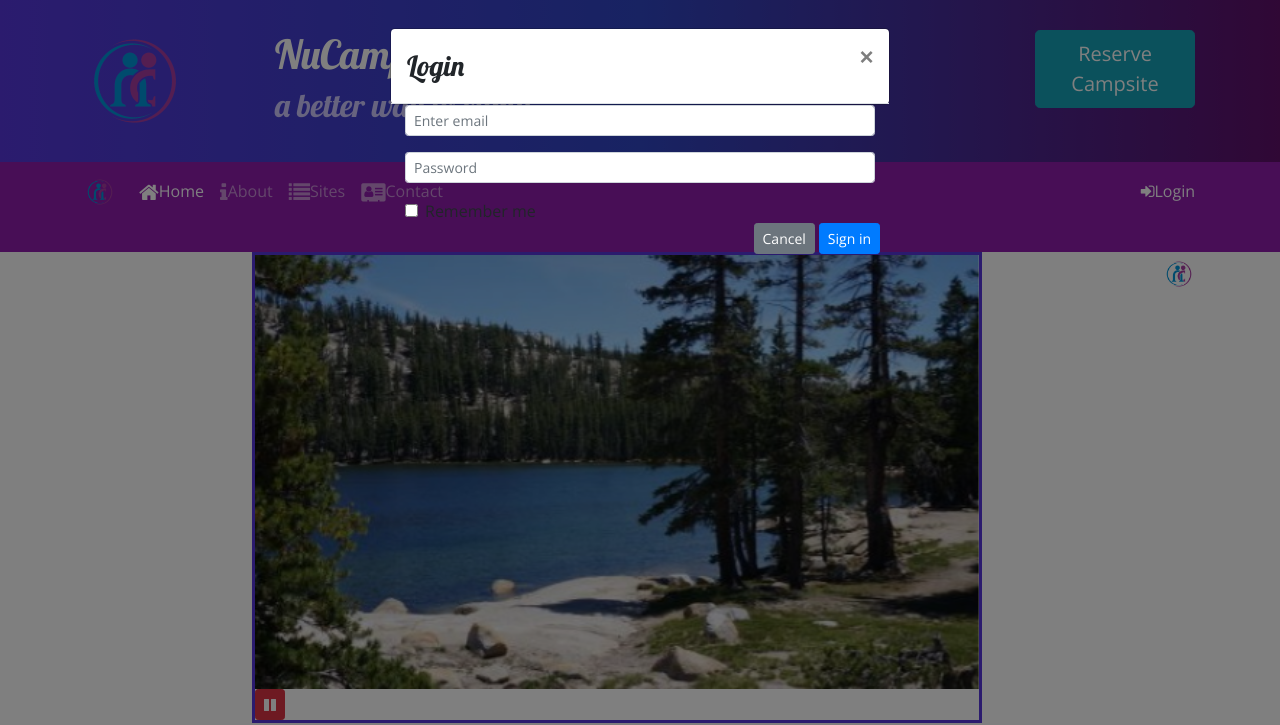
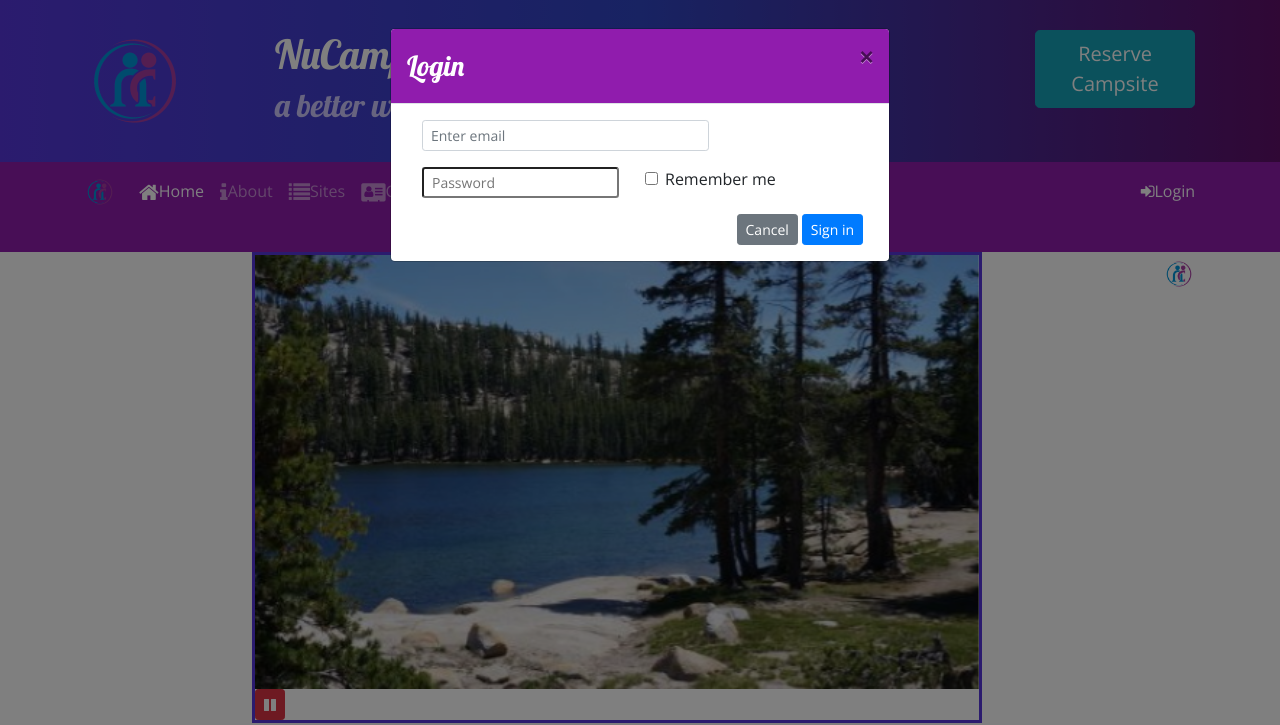
Before and after one commit to jpkas/nucampsite, a website: page index.html in a window 1280 px wide. Both pictures are taken after a click on the button "Login". Shown: the top 725 px of the page. Drawn offline with nearby package versions, Linux system fonts and the light colour scheme.

Commit message:
Week 4 Assignment finished

```diff
--- a/css/styles.scss
+++ b/css/styles.scss
@@ -53,3 +53,9 @@ header {
         color: white;
     }
 }
+#loginModal {
+    .modal-header {
+        background-color:$color-mid;
+        color: white;
+    }
+}
--- a/index.html
+++ b/index.html
@@ -32,8 +32,7 @@
                 </div>
                 <div class="ml-4 col col-md-4 col-xl-2">
 
-                    <a button type="button" class="btn btn-info btn-lg"
-                        id="reserveButton">Reserve Campsite</button></a>
+                    <a button type="button" class="btn btn-info btn-lg" id="reserveButton">Reserve Campsite</button></a>
                 </div>
             </div>
         </div>
@@ -122,18 +121,18 @@
                     <h3 class="modal-title">Login</h3>
                     <button type="button" class="close" data-dismiss="modal">&times;</button>
                 </div>
-            </div>
+                <div class="modal-body">
                     <div class="container-fluid">
                         <form>
                             <div class="form-row">
-                        <div class="form-group col-12">
+                                <div class="form-group col-md-8">
                                     <label class="sr-only" for="loginEmail">Email address</label>
                                     <input type="email" class="form-control form-control-sm" id="loginEmail"
                                         placeholder="Enter email">
                                 </div>
-                        <div class="form-group col-12">
+                                <div class="form-group col">
                                     <label class="sr-only" for="loginPassword">Password</label>
-                            <input type="password" class="form-control form-control-sm" id="loginPassword"
+                                    <input type="password" class="form-control-sm" id="loginPassword"
                                         placeholder="Password">
                                 </div>
                                 <div class="col">
@@ -148,8 +147,8 @@
                                     data-dismiss="modal">Cancel</button>
                                 <button type="submit" class="btn btn-primary btn-sm ml-1">Sign in</button>
                             </div>
+                        </form>
                     </div>
-            </form>
                 </div>
             </div>
         </div>
```
Also changed, not shown: css/styles.css. Lines whose indentation alone changed are shown as unchanged.
